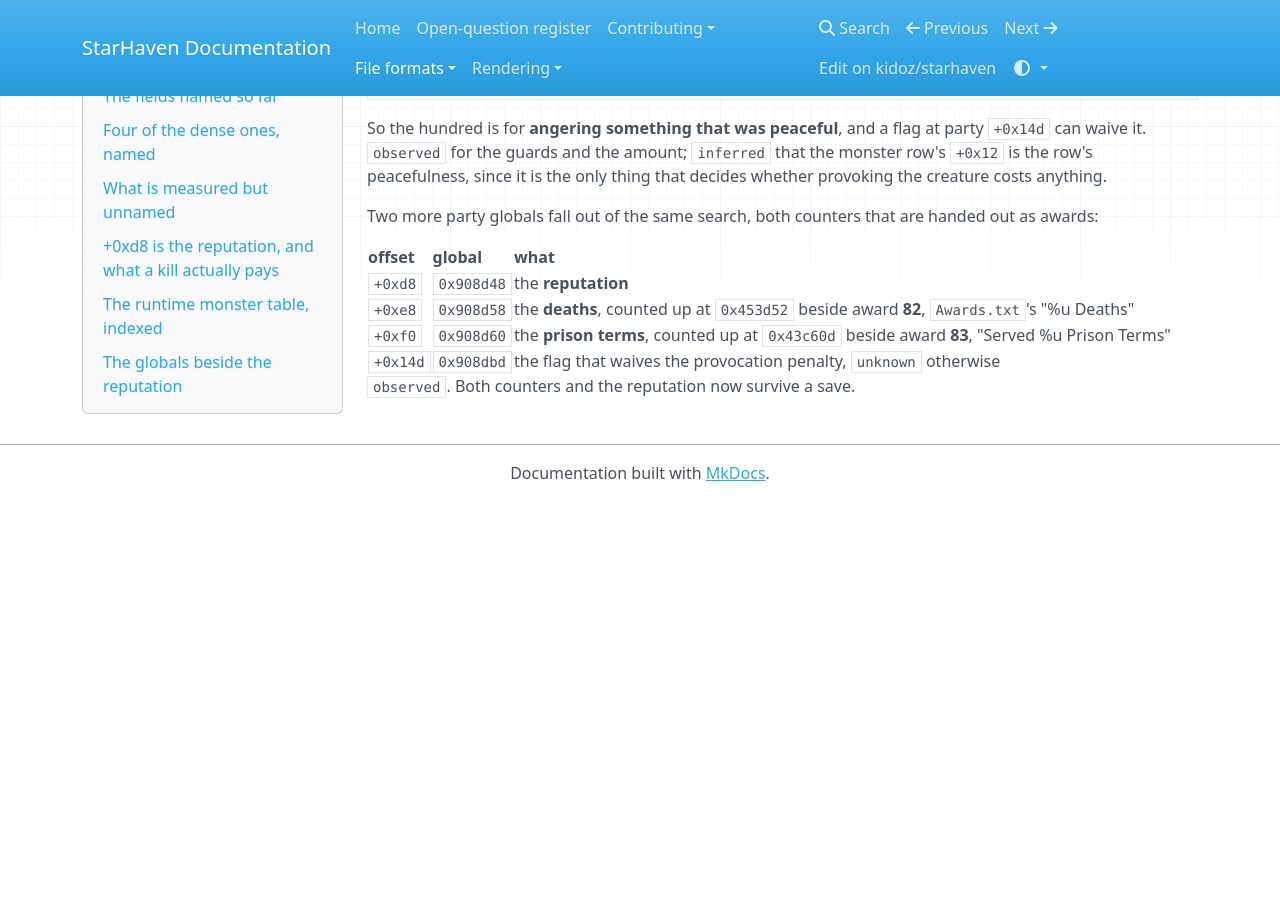
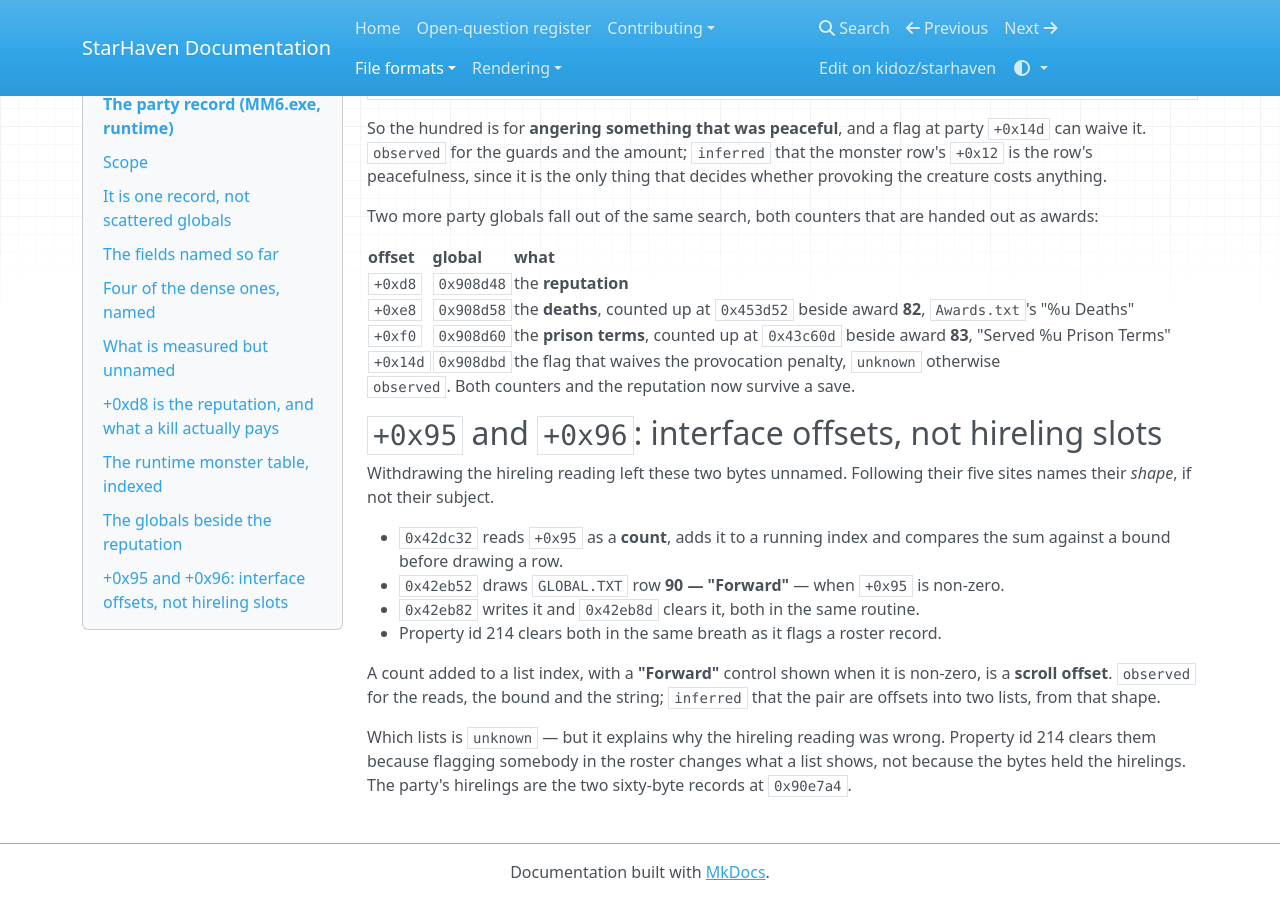
Before and after one commit to kidoz/starhaven, an MkDocs documentation site: the page built from docs/formats/party-record.md, in a window 1280 px wide and 900 px high, scrolled down 2880 px. Built offline with MkDocs 1.6.1, drawn with Linux system fonts in a browser that asks for light colours; nearby versions of some CDN libraries; before the commit the page ends 3381 px from its top, so only the background shows below that.

Commit message:
Name the two party bytes as interface offsets

```diff
--- a/docs/formats/party-record.md
+++ b/docs/formats/party-record.md
@@ -188,3 +188,24 @@ handed out as awards:
 | `+0x14d` | `0x908dbd` | the flag that waives the provocation penalty, `unknown` otherwise |
 
 `observed`. Both counters and the reputation now survive a save.
+
+## `+0x95` and `+0x96`: interface offsets, not hireling slots
+
+Withdrawing the hireling reading left these two bytes unnamed. Following their
+five sites names their *shape*, if not their subject.
+
+- `0x42dc32` reads `+0x95` as a **count**, adds it to a running index and
+  compares the sum against a bound before drawing a row.
+- `0x42eb52` draws `GLOBAL.TXT` row **90 — "Forward"** — when `+0x95` is
+  non-zero.
+- `0x42eb82` writes it and `0x42eb8d` clears it, both in the same routine.
+- Property id 214 clears both in the same breath as it flags a roster record.
+
+A count added to a list index, with a **"Forward"** control shown when it is
+non-zero, is a **scroll offset**. `observed` for the reads, the bound and the
+string; `inferred` that the pair are offsets into two lists, from that shape.
+
+Which lists is `unknown` — but it explains why the hireling reading was wrong.
+Property id 214 clears them because flagging somebody in the roster changes
+what a list shows, not because the bytes held the hirelings. The party's
+hirelings are the two sixty-byte records at `0x90e7a4`.
```
Also changed, not shown: README.md (+9 -0 lines).
